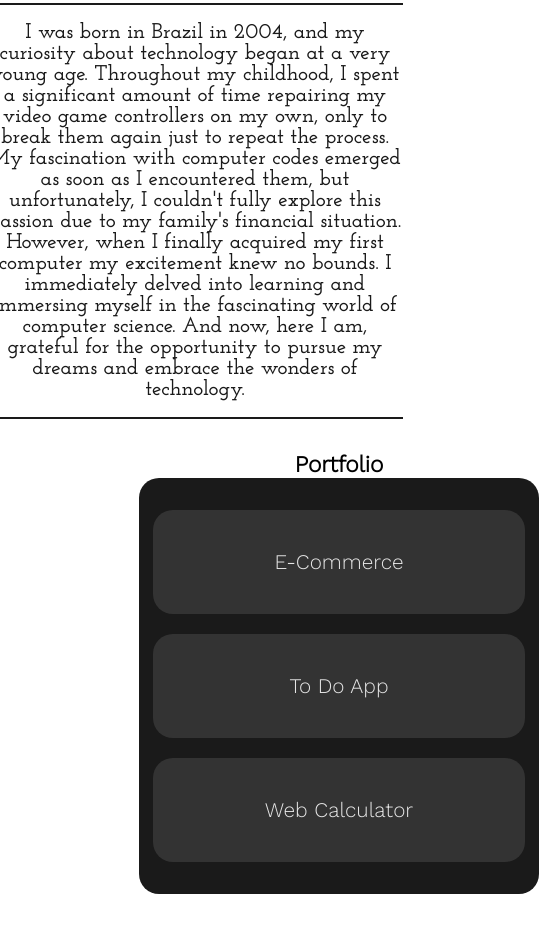
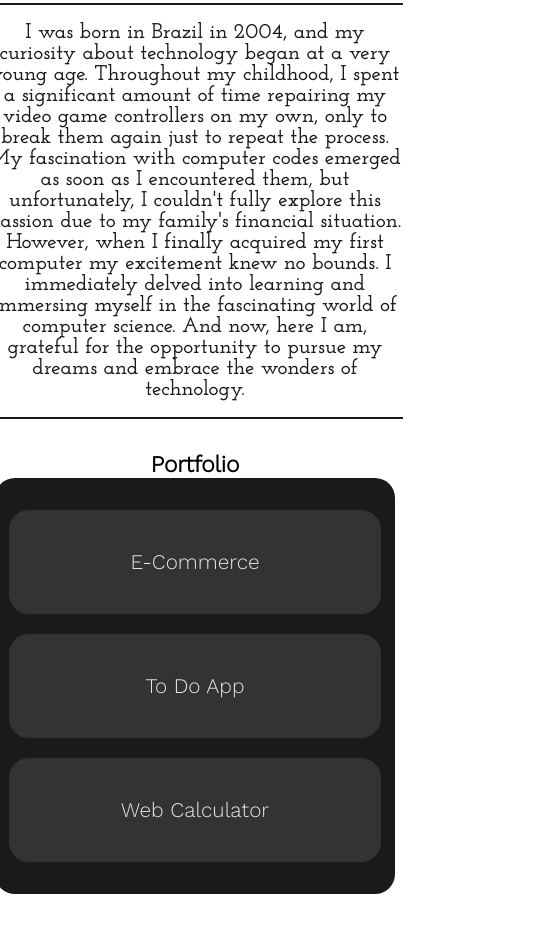
Before and after one commit to Arflchn/Arflchn.github.io, a plain HTML site: page index.html in a window 390 px wide. Shown: the part 1637-2563 px from the top of the page, 539 px wide, since content can reach past the window. Drawn offline with nearby package versions, Linux system fonts and the light colour scheme.

Commit message:
Update index.css

```diff
--- a/index.css
+++ b/index.css
@@ -268,6 +268,9 @@ main{
     .aboutMe{
         margin-left: 0em;
     }
+    .section3-projects{
+        margin-left: 0;
+    }
 }
 @keyframes startRight{
     from{transform: translateX(50em);}
```
